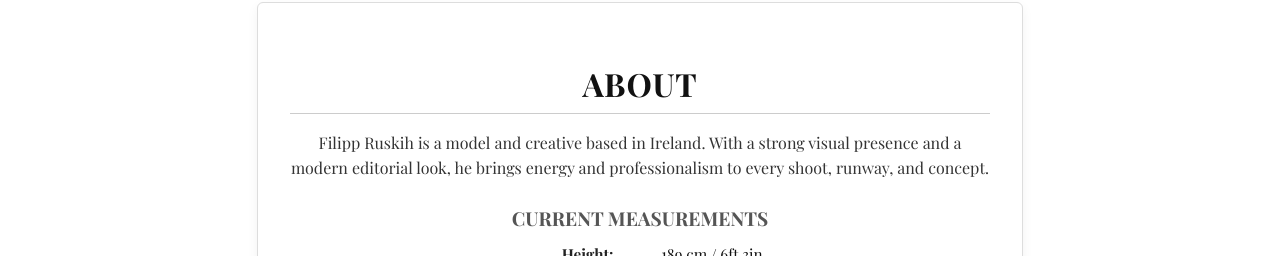
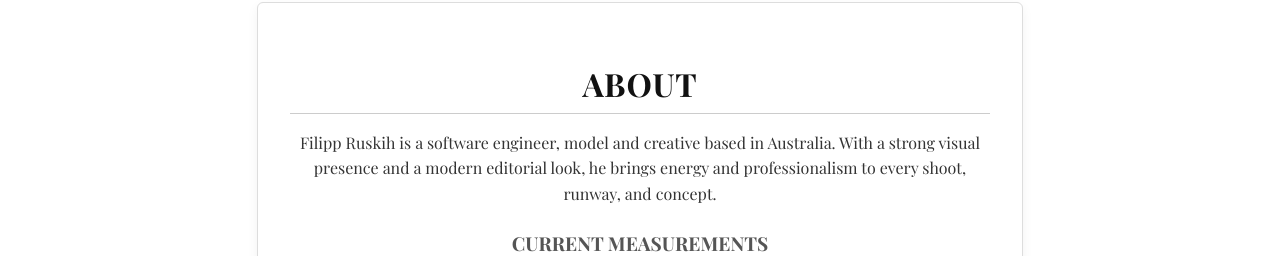
Before and after one commit to filippruskih/filippruskih-portfolio, a React (Create React App) app: page / in a window 1280 px wide. Shown: the part 198-454 px from the top of the page. Built offline with nearby package versions, Linux system fonts and the light colour scheme; no server answers.

Commit message:
fix firebase deploy config

```diff
--- a/src/components/AboutCard.js
+++ b/src/components/AboutCard.js
@@ -6,7 +6,7 @@ const AboutCard = () => {
     <section className="about-card">
       <h2>About</h2>
       <p>
-        Filipp Ruskih is a model and creative based in Ireland. With a strong visual presence and a modern editorial look, he brings energy and professionalism to every shoot, runway, and concept.
+        Filipp Ruskih is a software engineer, model and creative based in Australia. With a strong visual presence and a modern editorial look, he brings energy and professionalism to every shoot, runway, and concept.
       </p>
 
       <div className="measurements">
```
